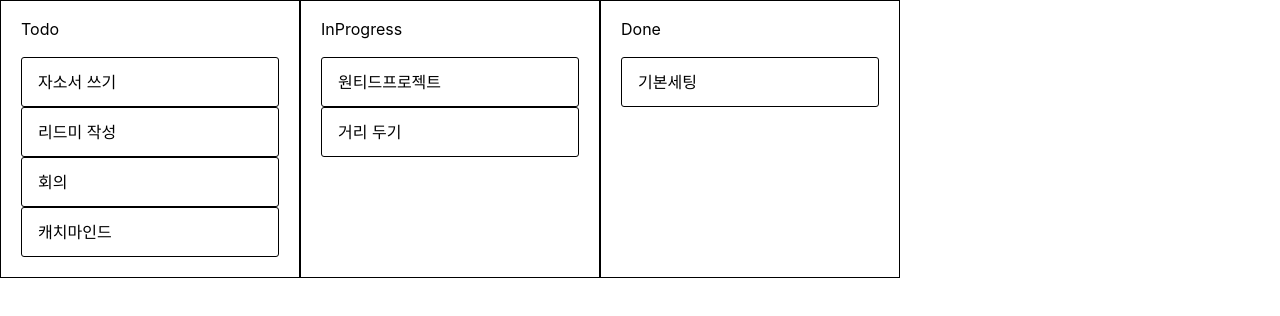
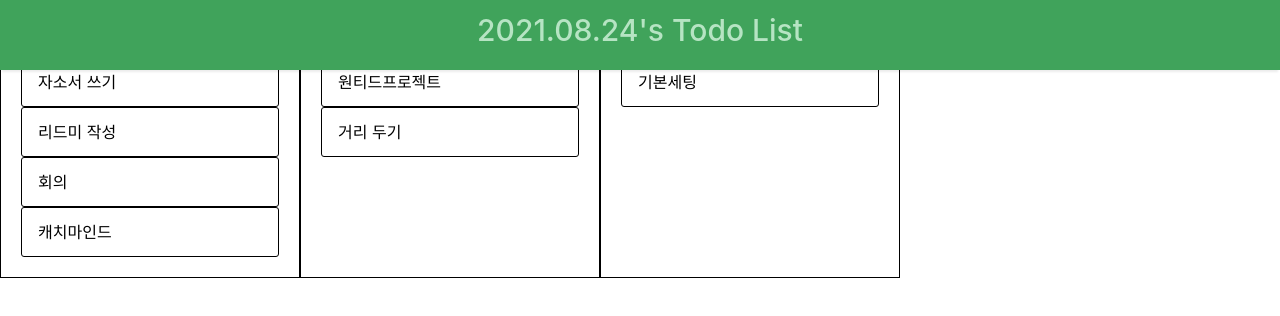
Before and after one commit to Derek-94/modo-todo-assignment, a React (Create React App) app: page / in a window 1280 px wide. Shown: the top 316 px of the page. Built offline with nearby package versions, Linux system fonts and the light colour scheme.

Commit message:
Style: Header 마크업 및 스타일링 (#8)

```diff
--- a/src/App.tsx
+++ b/src/App.tsx
@@ -1,9 +1,11 @@
 import React from 'react';
 import TodoList from 'components/Todo/TodoList';
+import Header from 'components/common/Header';
 
 const App: React.FC = () => {
   return (
     <div className="App">
+      <Header />
       <TodoList />
     </div>
   );
--- /dev/null
+++ b/src/components/common/Header.tsx
@@ -0,0 +1,24 @@
+import React from 'react';
+import styled from 'styled-components';
+
+const Header: React.FC = () => {
+  const currentDate = '2021.08.24';
+
+  return <HeaderContainer>{currentDate}'s Todo List</HeaderContainer>;
+};
+
+const HeaderContainer = styled.div`
+  position: fixed;
+  z-index: 1;
+  width: 100%;
+  height: 70px;
+  text-align: center;
+  color: ${({ theme }) => theme.color.headerFont};
+  background-color: ${({ theme }) => theme.color.darkGreen};
+  box-shadow: ${({ theme }) => theme.layout.dropShadow};
+  font-size: ${({ theme }) => theme.layout.titleSize};
+  font-weight: ${({ theme }) => theme.layout.fontBold};
+  line-height: 2;
+`;
+
+export default Header;
```
